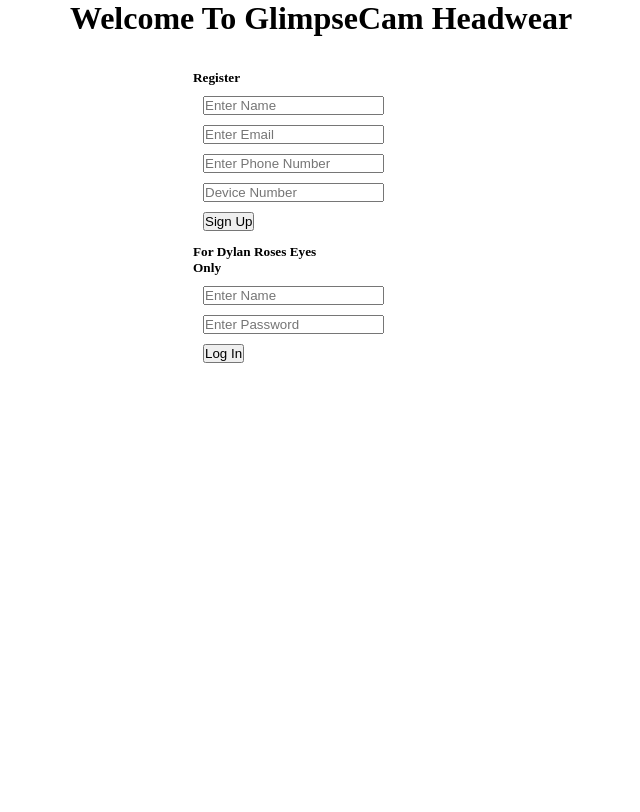
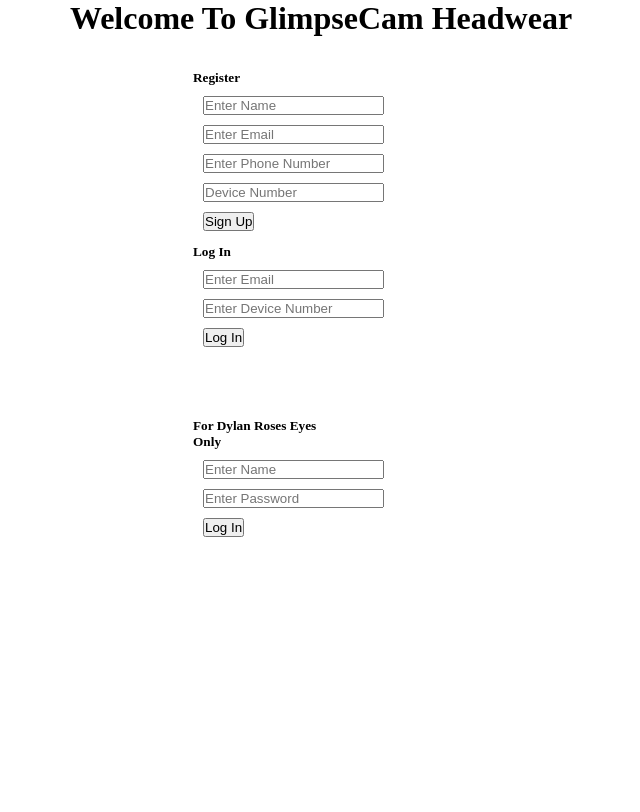
Before and after one commit to Cnovotn/RoughDraftGlimpseProject, a Django app: template apps/glimpse_app/templates/homepage.html in a window 1280 px wide. Shown: the top 812 px of the page, without its empty margins (319-959 px from the left). Run offline with Django 3.2, Linux system fonts and the light colour scheme; the template is opened without the code that fills it, so the values that code supplies are empty; some libraries are stand-ins or nearby versions.

Commit message:
Update homepage.html

```diff
--- a/apps/glimpse_app/templates/homepage.html
+++ b/apps/glimpse_app/templates/homepage.html
@@ -88,9 +88,15 @@
                 {% endfor %}
             </ul>
             {% endif %}
-
-
-
+            <div class="inputBox">
+                <form action="/login" method="POST">
+                    {% csrf_token %}
+                    <h5>Log In</h5>
+                    <input type="email" placeholder="Enter Email" name="emailsLogin">
+                    <input type="text" placeholder="Enter Device Number" name="deviceNumber">
+                    <input type="submit" value="Log In">
+                </form>
+            </div>
             <div class="inputBox">
                 <form action="/godModeCheck" method="POST">
                     {% csrf_token %}
```
